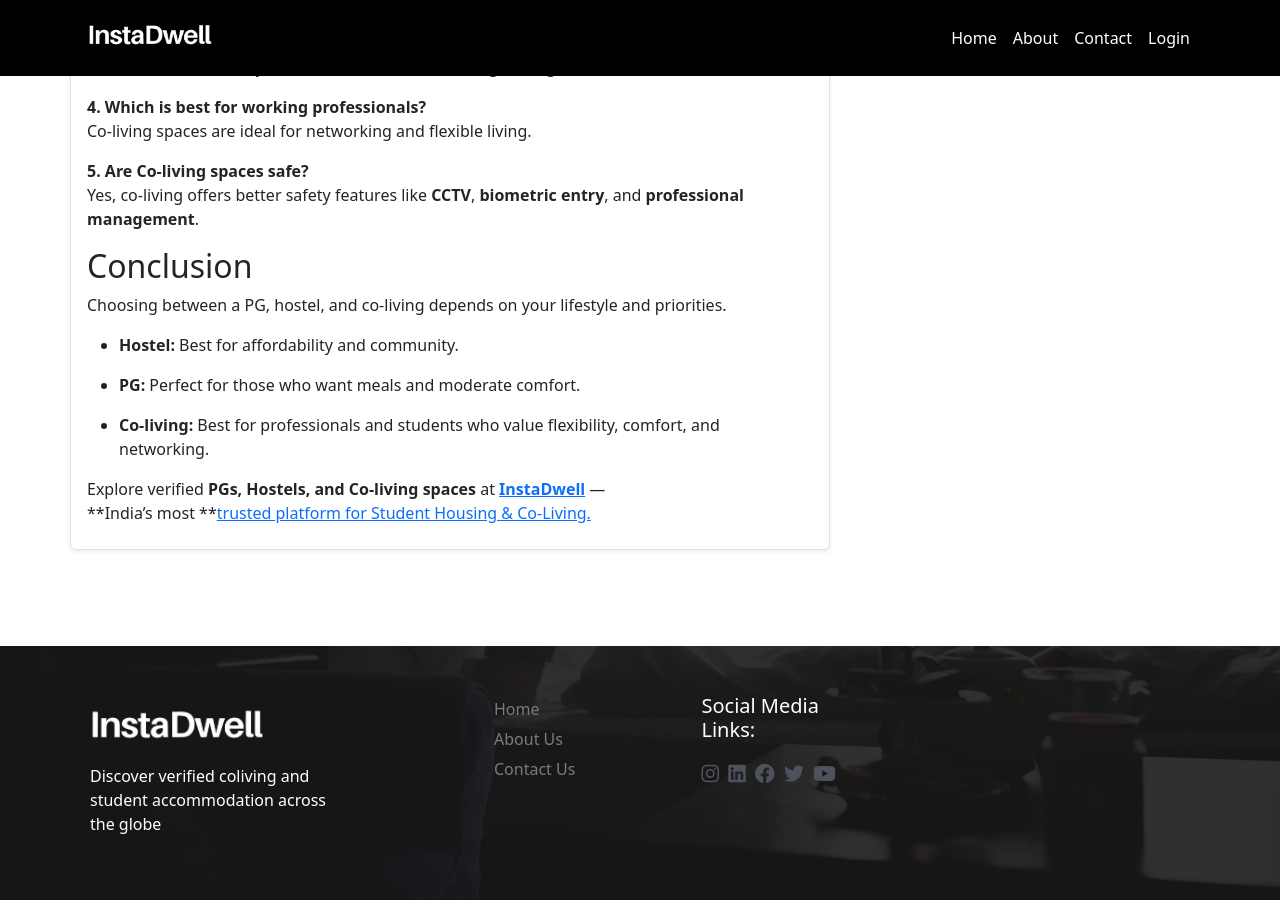
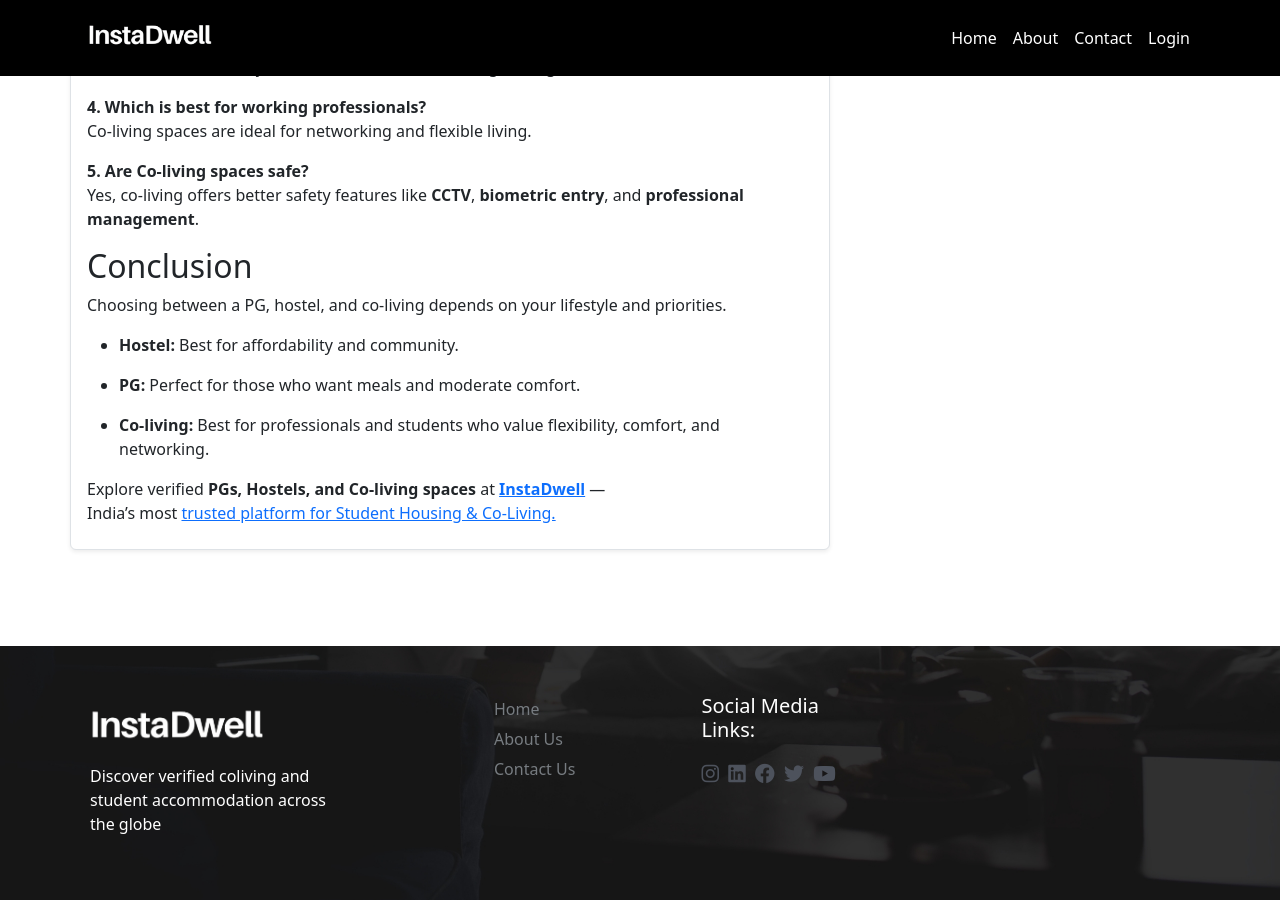
Before and after one commit to instadw/instadwell-blog, a Jekyll site: the page built from _posts/2025-10-14-2025-10-14-pg-vs-hostel-vs-co-living-which-is-the-right-choice-for-you.md, in a window 1280 px wide and 900 px high, scrolled down 5629 px. Built offline with Jekyll 4.4.1, drawn with Linux system fonts in a browser that asks for light colours.

```diff
--- a/_posts/2025-10-14-2025-10-14-pg-vs-hostel-vs-co-living-which-is-the-right-choice-for-you.md
+++ b/_posts/2025-10-14-2025-10-14-pg-vs-hostel-vs-co-living-which-is-the-right-choice-for-you.md
@@ -281,4 +281,4 @@ Choosing between a PG, hostel, and co-living depends on your lifestyle and prior
 
 
  Explore verified **PGs, Hostels, and Co-living spaces** at **[InstaDwell](https://instadwell.com)** —
-**India’s most **[trusted platform for Student Housing & Co-Living.](https://instadwell.com/about)
+India’s most [trusted platform for Student Housing & Co-Living.](https://instadwell.com/about)
```
